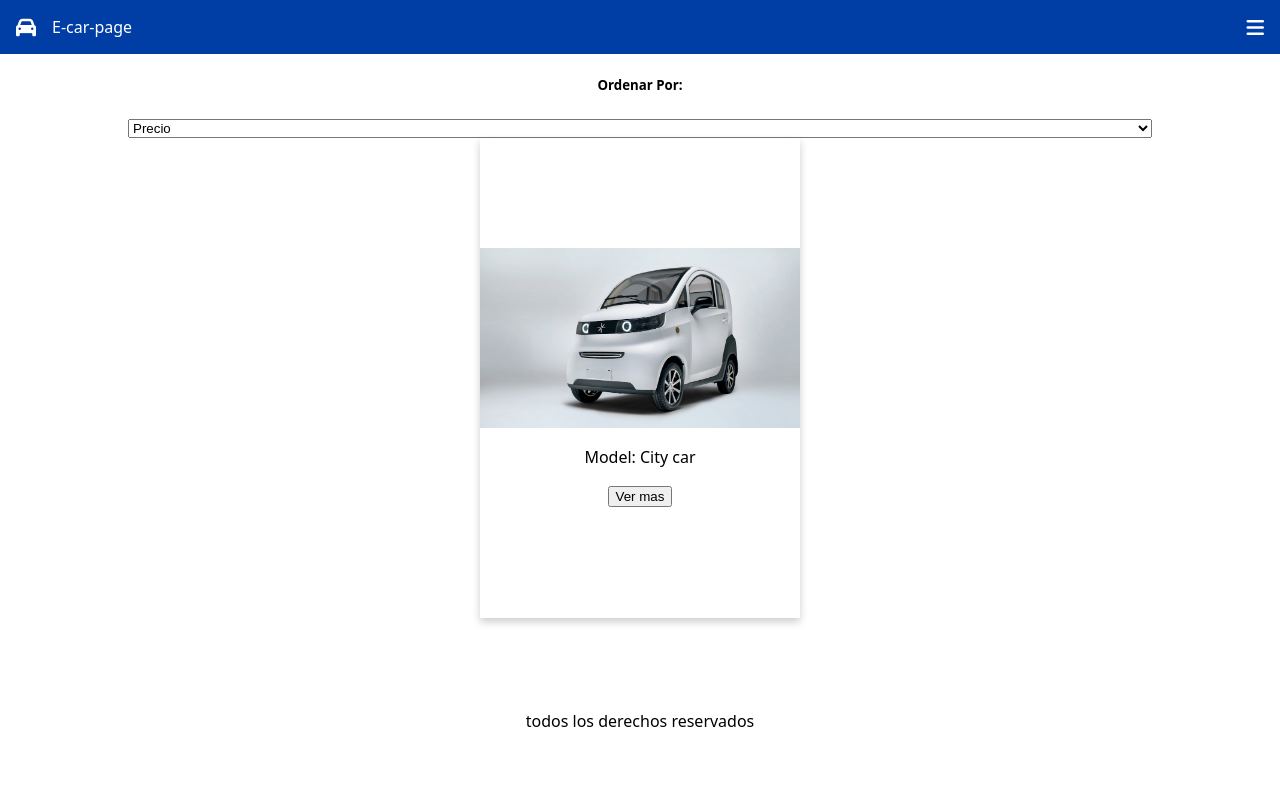
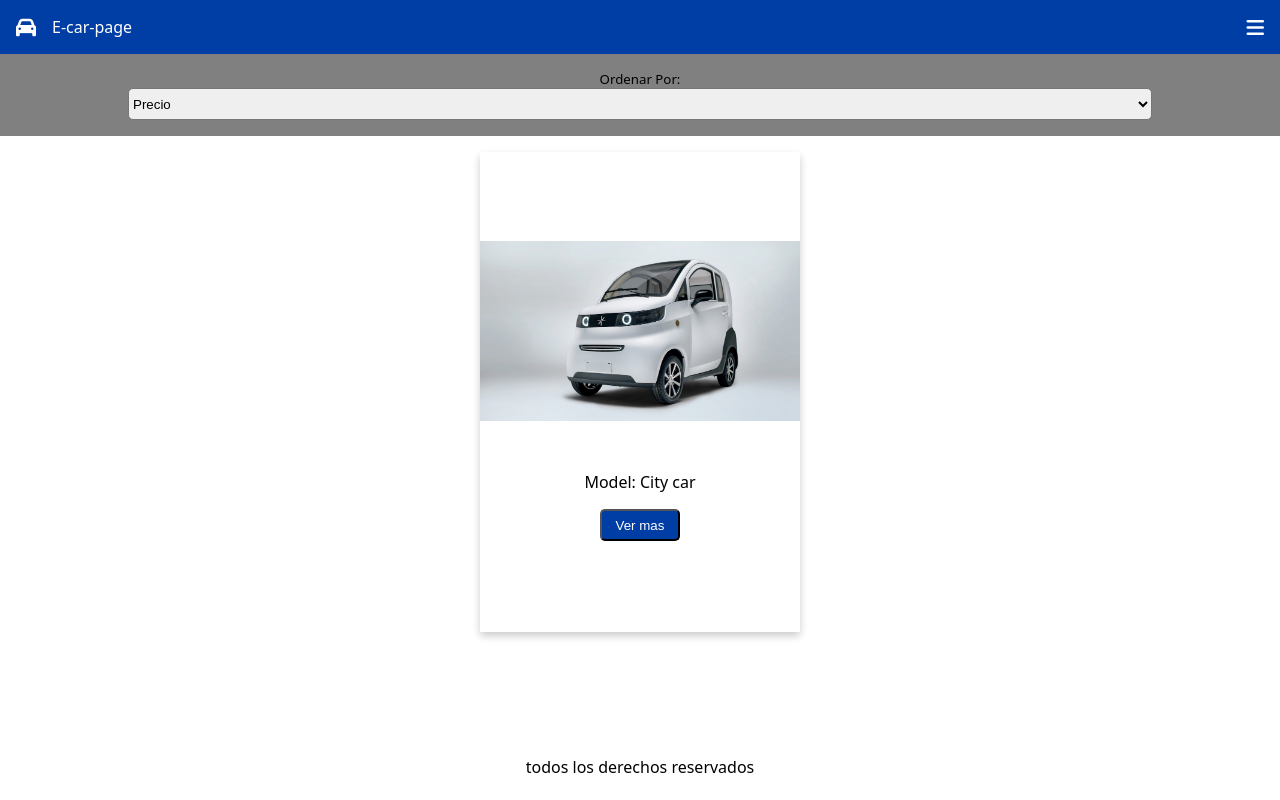
Before and after one commit to pizzadeveloper/Desafio-mediaqueries, a plain HTML site: page index.html in a window 1280 px wide. Drawn offline with Linux system fonts and the light colour scheme.

Commit message:
estilado de la card

```diff
--- a/assets/css/styles.css
+++ b/assets/css/styles.css
@@ -28,9 +28,20 @@ ul{
 
 .filter{
     text-align: center;
+    background-color: gray;
+    padding-bottom: 1rem;
 }
+
+h5{
+    margin: 0;
+    padding-top: 1rem;
+    font-weight: 200;
+}
+
 select{
     width: 80%;
+    height: 2rem;
+    border-radius: 5px;
 }
 
 main{
@@ -38,6 +49,8 @@ main{
     flex-direction: column;
     justify-content: center;
     align-items: center;
+    padding: 1rem 0 1rem 0;
+    gap: 1rem;
 }
 .card {
     box-shadow: 0 4px 8px 0 rgba(0,0,0,0.2);
@@ -48,6 +61,15 @@ main{
     align-items: center;
     width: 20rem;
     height: 30rem;
+    gap: 2rem;
+}
+
+button{
+    background-color: #003DA5;
+    color: #fff;
+    border-radius: 5px;
+    width: 5rem;
+    height: 2rem;
 }
 
 .card:hover {
```
